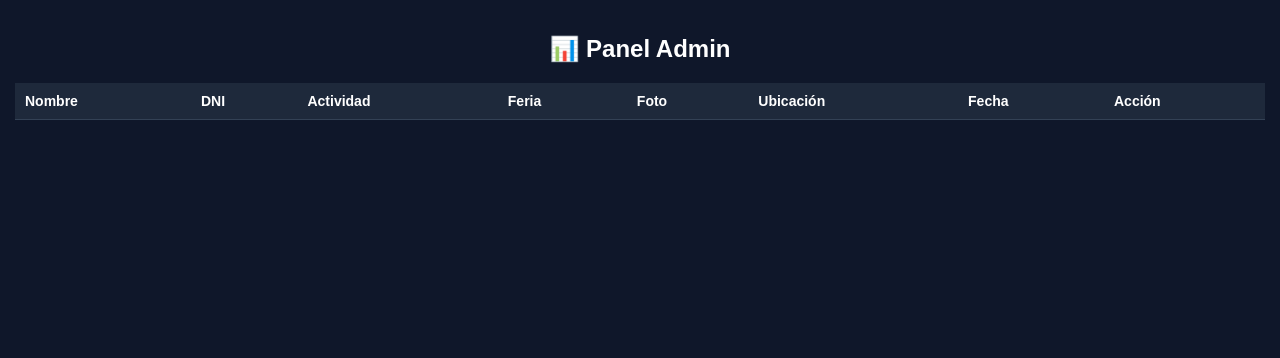
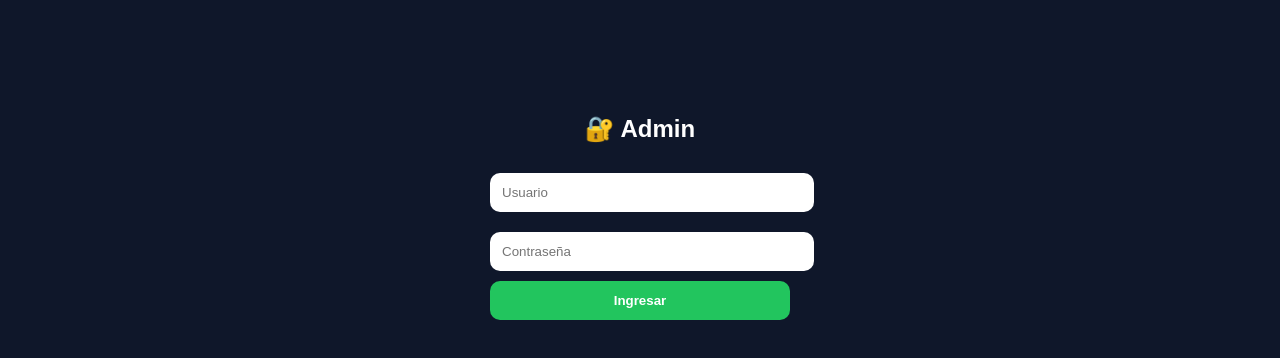
Before and after one commit to urielinsaurralde-lgtm/api-ferias, a website: page public/index.html in a window 1280 px wide. Drawn offline with Linux system fonts and the light colour scheme; no server answers.

Commit message:
panel admin agregado

```diff
--- a/admin.html
+++ b/public/index.html
@@ -10,6 +10,36 @@ body {
   color: white;
   margin: 0;
   padding: 15px;
+}
+
+/* LOGIN */
+.login {
+  max-width: 300px;
+  margin: 100px auto;
+  text-align: center;
+}
+
+.login input {
+  width: 100%;
+  padding: 12px;
+  margin: 10px 0;
+  border-radius: 10px;
+  border: none;
+}
+
+.login button {
+  width: 100%;
+  padding: 12px;
+  border-radius: 10px;
+  border: none;
+  background: #22c55e;
+  color: white;
+  font-weight: bold;
+}
+
+/* PANEL */
+#panel {
+  display: none;
 }
 
 h2 {
@@ -50,6 +80,16 @@ button {
 
 <body>
 
+<!-- 🔐 LOGIN -->
+<div id="login" class="login">
+  <h2>🔐 Admin</h2>
+  <input id="user" placeholder="Usuario">
+  <input id="pass" type="password" placeholder="Contraseña">
+  <button onclick="login()">Ingresar</button>
+</div>
+
+<!-- 📊 PANEL -->
+<div id="panel">
   <h2>📊 Panel Admin</h2>
 
   <table class="table">
@@ -67,10 +107,29 @@ button {
     </thead>
     <tbody id="tabla"></tbody>
   </table>
+</div>
 
 <script>
 
 const API = "https://api-ferias-da8q.onrender.com";
+
+// 🔐 credenciales
+const USER = "admin";
+const PASS = "1234";
+
+/* 🔐 login */
+function login() {
+  const u = document.getElementById("user").value;
+  const p = document.getElementById("pass").value;
+
+  if (u === USER && p === PASS) {
+    document.getElementById("login").style.display = "none";
+    document.getElementById("panel").style.display = "block";
+    cargar();
+  } else {
+    alert("❌ Usuario o contraseña incorrectos");
+  }
+}
 
 /* 📥 cargar datos */
 async function cargar() {
@@ -114,10 +173,11 @@ async function borrar(id) {
 }
 
 /* 🔄 auto refresh */
-setInterval(cargar, 5000);
-
-/* inicio */
+setInterval(() => {
+  if (document.getElementById("panel").style.display === "block") {
     cargar();
+  }
+}, 5000);
 
 </script>
 
```
Also changed, not shown: server.js (+21 -20 lines). Lines whose indentation alone changed are shown as unchanged.
